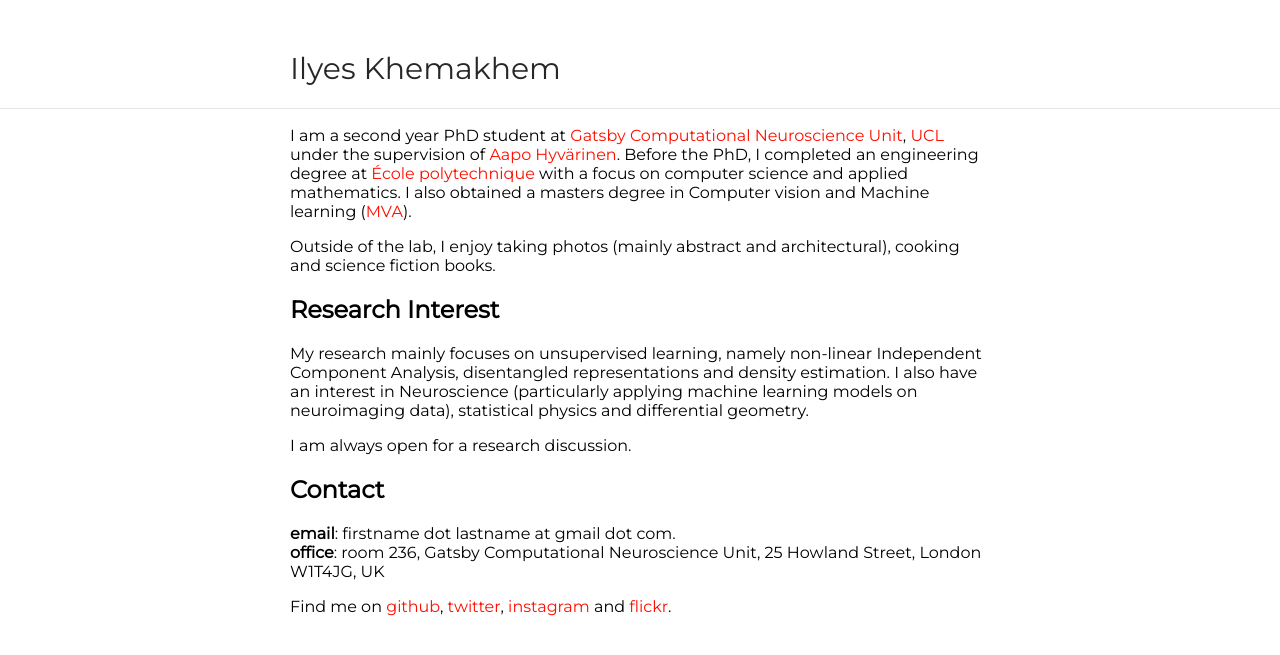
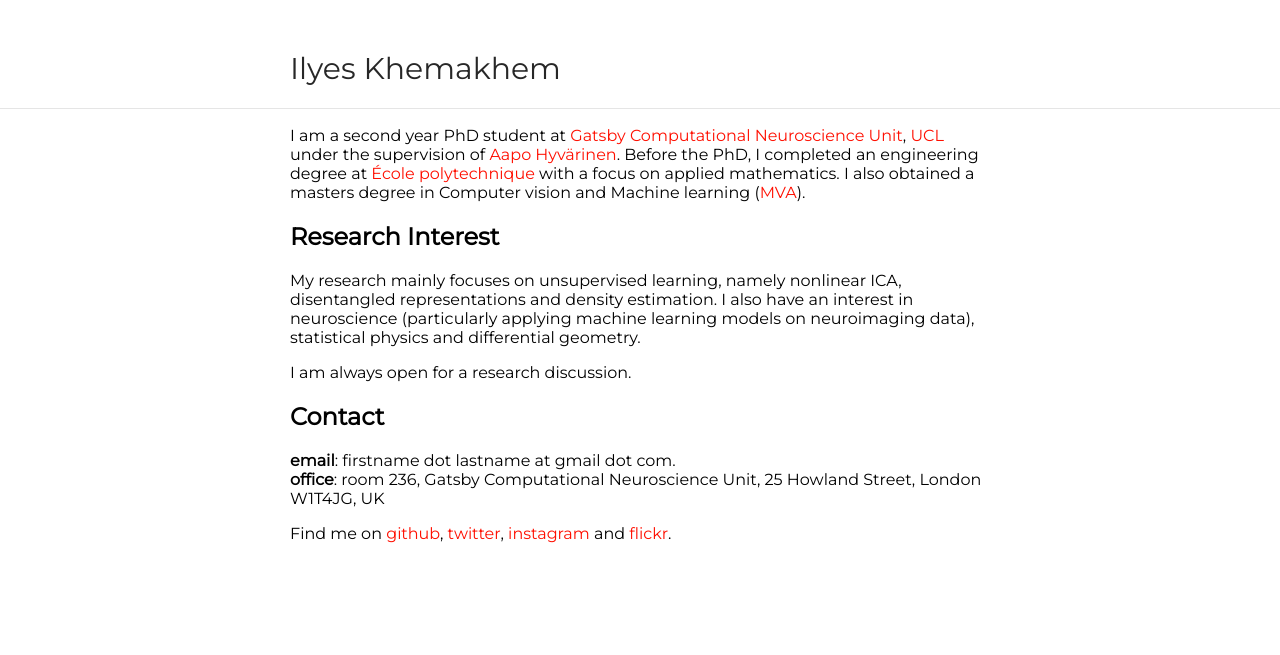
Before and after one commit to ilkhem/ilkhem.github.io, a Jekyll site: the page built from index.md, in a window 1280 px wide. Shown: the top 655 px of the page. Built offline with Jekyll 4.4.1, drawn with Linux system fonts in a browser that asks for light colours.

Commit message:
update website, add files/, change favicon

```diff
--- a/_config.yml
+++ b/_config.yml
@@ -9,6 +9,8 @@
 url: "" # the base hostname & protocol for your site, e.g. http://example.com
 
 favicon_location: /assets/favicon.ico
+talk_location: /files/
+paper_location: /files/
 
 # Build settings
 include: ["_pages"] # put pages in the _pages/ folder and add it to build
--- a/_sass/_banene.scss
+++ b/_sass/_banene.scss
@@ -14,6 +14,8 @@
     margin: 0;
     font-family: 'Montserrat', sans-serif;
     height: 100%;
+    background-color: $background;
+    color: $foreground;
 }
 a {
     text-decoration: none;
--- a/_sass/vars.scss
+++ b/_sass/vars.scss
@@ -3,6 +3,11 @@
  */
 
 $accent: #FF0F00;
+$background: #FFFFFF;
+$foreground: #000000;
+$accent2: #FFFF00;
+$background2: #000000;
+$foreground2: #FFFFFF;
 $image-size: 85px;
 
 /*
--- a/index.md
+++ b/index.md
@@ -3,19 +3,21 @@
 layout: home
 ---
 
-I am a second year PhD student at [Gatsby Computational Neuroscience Unit](http://www.gatsby.ucl.ac.uk/), [UCL](https://www.ucl.ac.uk/) under the supervision of [Aapo Hyvärinen](http://www.gatsby.ucl.ac.uk/~aapoh/). Before the PhD, I completed an engineering degree at [École polytechnique](https://www.polytechnique.edu) with a focus on computer science and applied mathematics. I also obtained a masters degree in Computer vision and Machine learning ([MVA](https://math.ens-paris-saclay.fr/version-francaise/formations/master-mva/)).
+I am a second year PhD student at [Gatsby Computational Neuroscience Unit](http://www.gatsby.ucl.ac.uk/), [UCL](https://www.ucl.ac.uk/) under the supervision of [Aapo Hyvärinen](https://www.cs.helsinki.fi/u/ahyvarin/). Before the PhD, I completed an engineering degree at [École polytechnique](https://www.polytechnique.edu) with a focus on applied mathematics. I also obtained a masters degree in Computer vision and Machine learning ([MVA](https://math.ens-paris-saclay.fr/version-francaise/formations/master-mva/)).
 
-Outside of the lab, I enjoy taking photos (mainly abstract and architectural), cooking and science fiction books.
 
 ## Research Interest
 
-My research mainly focuses on unsupervised learning, namely non-linear Independent Component Analysis, disentangled representations and density estimation. I also have an interest in Neuroscience (particularly applying machine learning models on neuroimaging data), statistical physics and differential geometry.
+My research mainly focuses on unsupervised learning, namely nonlinear ICA, disentangled representations and density estimation. I also have an interest in neuroscience (particularly applying machine learning models on neuroimaging data), statistical physics and differential geometry.
 
 I am always open for a research discussion.
+
+
+
 
 ## Contact
 **email**: firstname dot lastname at gmail dot com. <br/>
 **office**: room 236, Gatsby Computational Neuroscience Unit, 25 Howland Street, London W1T4JG, UK
 
 
-Find me on [github](https://github.com/ilkhem), [twitter](https://twitter.com/banenelol), [instagram](https://www.instagram.com/layskh/) and [flickr](https://www.flickr.com/photos/khemakhem/).
+Find me on [github](https://github.com/ilkhem), [twitter](https://twitter.com/ilkhem), [instagram](https://www.instagram.com/layskh/) and [flickr](https://www.flickr.com/photos/khemakhem/).
```
Also changed, not shown: assets/favicon.ico, assets/favicon_old.ico (added), 5 other files.
